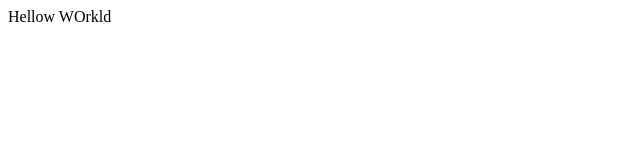
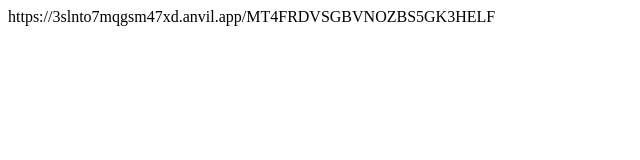
Before and after one commit to vedkr/vedkr.github.io, a plain HTML site: page index.html in a window 1280 px wide. Shown: the whole page, without its empty margins (0-640 px from the left). Drawn offline with Linux system fonts and the light colour scheme.

Commit message:
Update index.html

```diff
--- a/index.html
+++ b/index.html
@@ -1,4 +1,4 @@
 <html>
 <head><title>working</title></head>
-<body>Hellow WOrkld</body>
+<body>https://3slnto7mqgsm47xd.anvil.app/MT4FRDVSGBVNOZBS5GK3HELF</body>
 </html>
```
